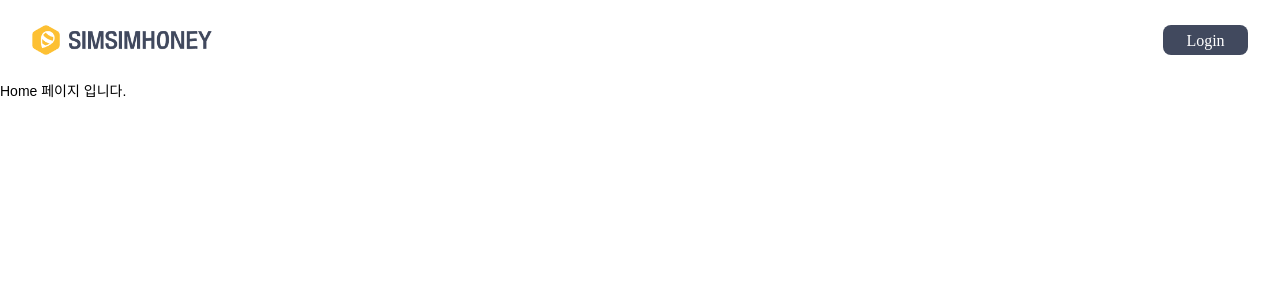
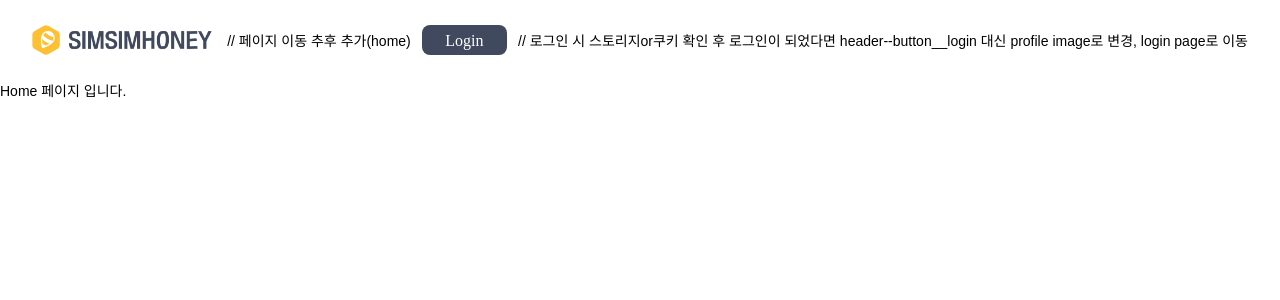
Before and after one commit to stsoul47/simsimhoney-webapp, a React (Create React App) app: page /home in a window 1280 px wide. Shown: the top 300 px of the page. Built offline with nearby package versions, Linux system fonts and the light colour scheme; no server answers; a web font is replaced by a local one.

Commit message:
fix: update header, add comment

```diff
--- a/src/components/layout/HomeHeader.tsx
+++ b/src/components/layout/HomeHeader.tsx
@@ -1,10 +1,15 @@
-import '@styles/components/layout/HomeHeader.scss'
-
+import '@styles/components/layout/Header.scss'
+/**
+ * Logo가 있는 Header
+ *
+ * @author 2ee000
+ * @since 2023.05.16
+ */
 const HomeHeader = () => {
 	return (
 		<div className='header home-header'>
-			<i className='header--logo'/>
-			<div className='header--button__login'>Login</div>
+			<i className='header--logo'/> // 페이지 이동 추후 추가(home)
+			<div className='header--button__login'>Login</div>	// 로그인 시 스토리지or쿠키 확인 후 로그인이 되었다면 header--button__login 대신 profile image로 변경, login page로 이동
 		</div>
 	);
 };
--- a/src/components/layout/NewnessHeader.tsx
+++ b/src/components/layout/NewnessHeader.tsx
@@ -1,15 +1,20 @@
 import { ReactComponent as ChevronLeft } from '@assets/Icons/chevron-left.svg';
 
-import '@styles/components/layout/NewnessHeader.scss'
-
+import '@styles/components/layout/Header.scss'
+/**
+ * 뒤로가기 button이 있는 Header
+ *
+ * @author 2ee000
+ * @since 2023.05.16
+ */
 const NewnessHeader = () => {
 	return (
 		<div>
 			<div className='header home-header'>
-				<div className='header--button__back'>
+				<div className='header--button__back'> // 페이지 이동 추후 추가(이전 페이지)
 					<ChevronLeft/>
 				</div>
-				<div className='header--button__login'>Login</div>
+				<div className='header--button__login'>Login</div>	// 로그인 시 스토리지or쿠키 확인 후 로그인이 되었다면 header--button__login 대신 profile image로 변경, login page로 이동
 			</div>
 		</div>
 	);
--- a/src/index.tsx
+++ b/src/index.tsx
@@ -1,7 +1,5 @@
 import React from 'react';
 import ReactDOM from 'react-dom/client';
-
-import App from './App';
 
 import {BrowserRouter} from 'react-router-dom';
 import '@styles/css/reset.css';
@@ -11,6 +9,8 @@ import {legacy_createStore as createStore, applyMiddleware} from 'redux';
 import {Provider} from 'react-redux';
 import logger from 'redux-logger';
 import {composeWithDevTools} from 'redux-devtools-extension';
+
+import App from './App';
 
 const store = createStore(rootReducer, composeWithDevTools(applyMiddleware(logger)));
 
--- a/src/styles/components/layout/HomeHeader.scss
+++ b/src/styles/components/layout/Header.scss
@@ -4,19 +4,33 @@
   height: 80px;
   padding: 0px 32px;
   gap: 8px;
+  position: fixed;
+  top: 0;
   @include flex(flex, $display-flex-row-no, center, space-between);
   &--logo {
     width: 184px;
     height: 30px;
     @include background-image(url(../../../assets//images//row_logo_icon.png) no-repeat, contain)
   }
-  &--button{
+  &--button {
+    &__back {
+      cursor: pointer;
+      @include flex(flex, $display-flex-row-no, center, center);
+      > svg {
+        width: 36px;
+        height: 36px;
+        > path {
+          width: 9px;
+          height: 18px;
+        }
+      }
+    }
     &__login {
-      @include flex(flex, row, center, center);
+      cursor: pointer;
+      @include flex(flex, $display-flex-row-no, center, center);
       @include image-style(85px, 30px, $secondary, auto);
       @include nato-h6($font-color: $white);
       border-radius: 8px;
-      cursor: pointer;
     }
   }
 }
--- /dev/null
+++ b/src/styles/components/layout/Layout.scss
@@ -0,0 +1,7 @@
+@import '../../scss/foundation.scss';
+.App {
+  width: 100%;
+  height: 100vh;
+  padding: 80px 0px 32px;
+  @include flex(flex, $display-flex-column-no, flex-start, start);
+}
--- a/src/styles/components/layout/NewnessHeader.scss
+++ /dev/null
@@ -1,29 +0,0 @@
-@import '../../scss/foundation.scss';
-.header {
-  width: 100%;
-  height: 80px;
-  padding: 0px 32px;
-  gap: 8px;
-  @include flex(flex, $display-flex-row-no, center, space-between);
-  &--button {
-    &__back {
-      cursor: pointer;
-      @include flex(flex, $display-flex-row-no, center, center);
-      > svg {
-        width: 36px;
-        height: 36px;
-        > path {
-          width: 9px;
-          height: 18px;
-        }
-      }
-    }
-    &__login {
-      cursor: pointer;
-      @include flex(flex, $display-flex-row-no, center, center);
-      @include image-style(85px, 30px, $secondary, auto);
-      @include nato-h6($font-color: $white);
-      border-radius: 8px;
-    }
-  }
-}
```
Also changed, not shown: src/components/layout/HomeLayout.tsx (+7 -2 lines), src/components/layout/NewnessLayout.tsx (+7 -2 lines), src/styles/components/layout/HomeLayout.scss (deleted), src/styles/components/layout/NewnessLayout.scss (deleted).
